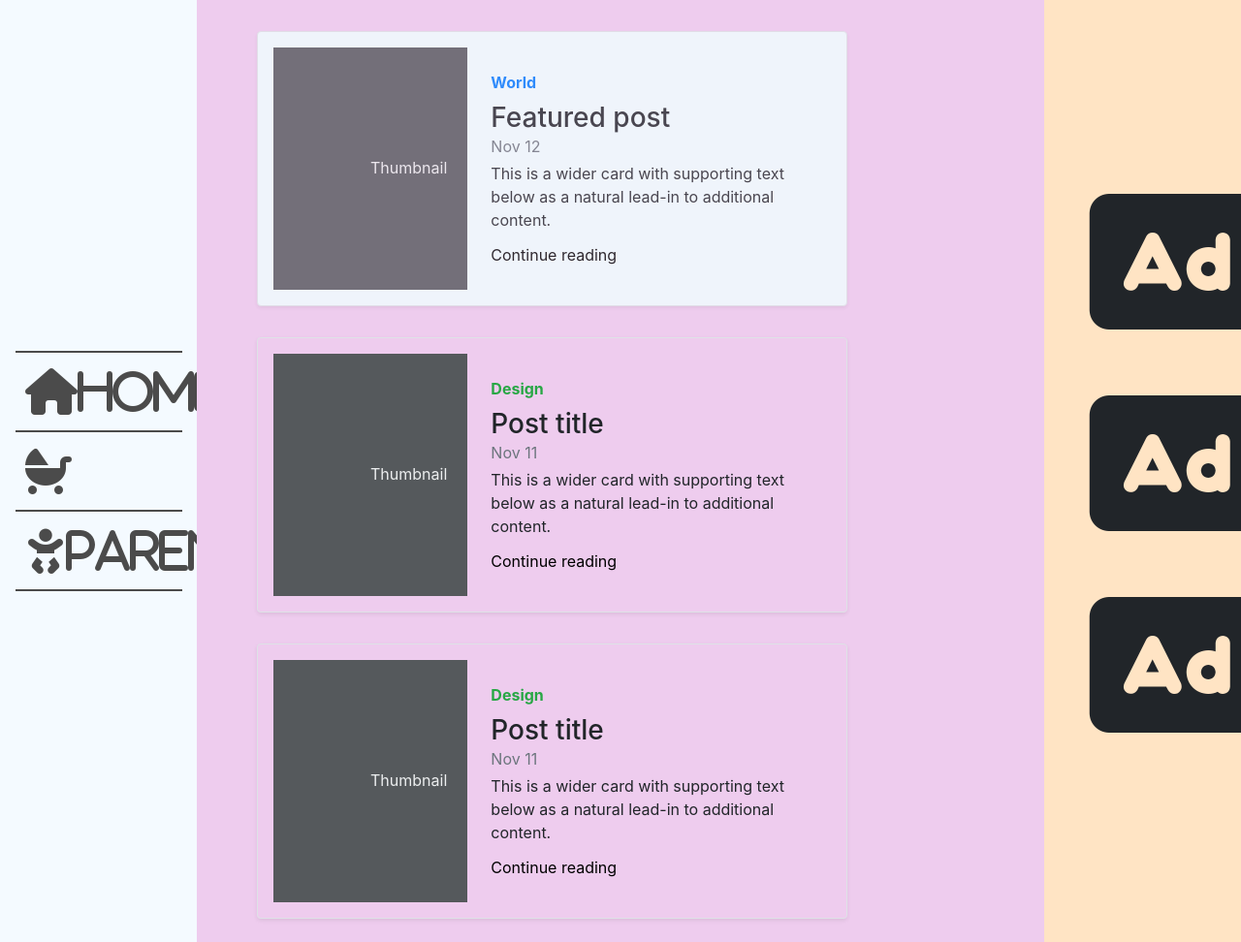
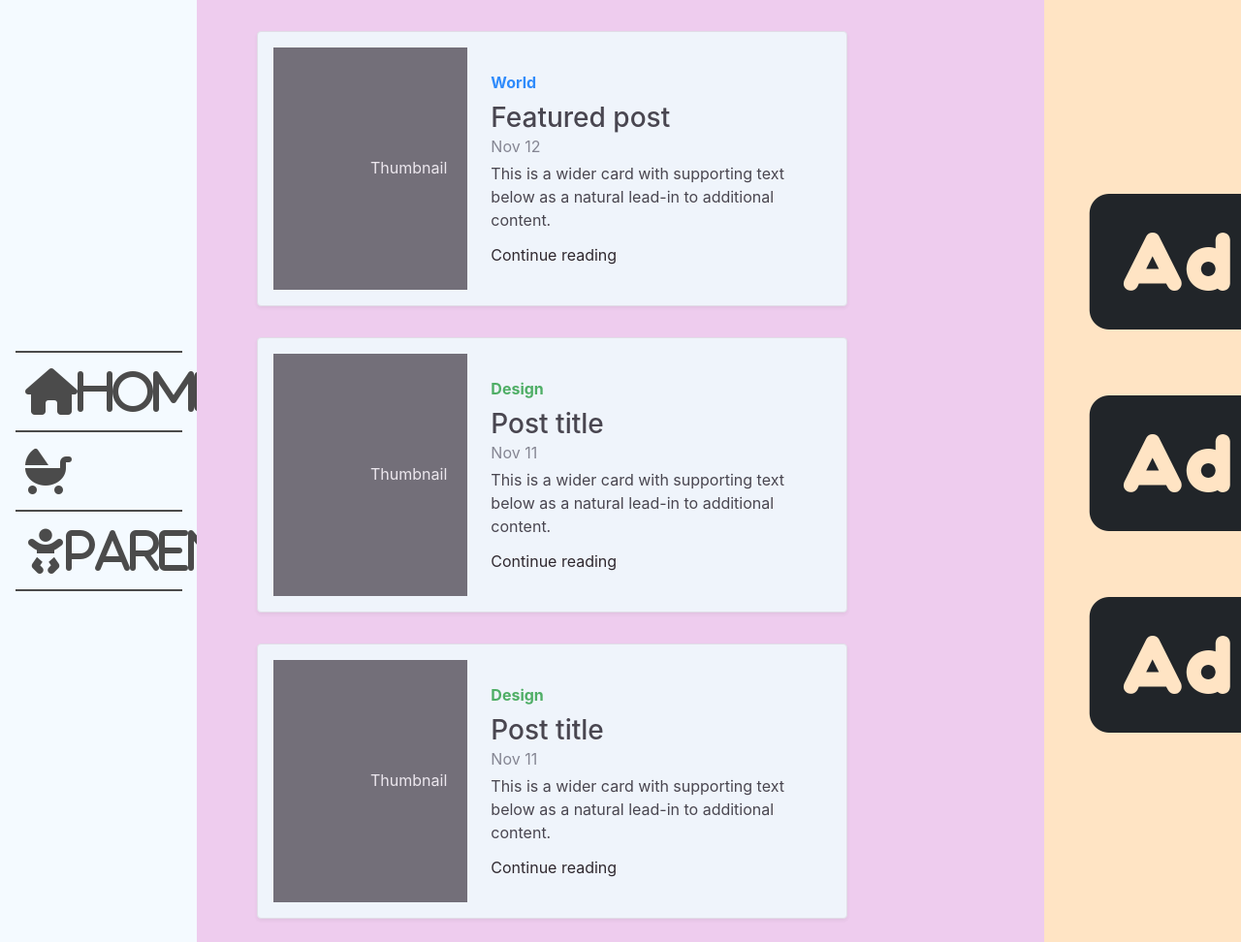
Before and after one commit to SWCousins/SoothingStart, a plain HTML site: page index.html in a window 1280 px wide. Shown: the top 972 px of the page at 97% size. Drawn offline with nearby package versions, Linux system fonts and the light colour scheme.

Commit message:
Applied new class `post`
feat: Applied new class `post`

Applied the new `post` class to all stub posts

```diff
--- a/index.html
+++ b/index.html
@@ -54,7 +54,7 @@
 
 
     <div class="col-md-10">
-      <div class="row no-gutters border rounded overflow-hidden flex-md-row mb-4 shadow-sm h-md-250 position-relative">
+      <div class="row no-gutters border rounded overflow-hidden flex-md-row mb-4 shadow-sm h-md-250 position-relative post">
           <div class="col-auto d-none d-lg-block">
             <svg class="bd-placeholder-img" width="200" height="250" xmlns="http://www.w3.org/2000/svg" preserveAspectRatio="xMidYMid slice" focusable="false" role="img" aria-label="Placeholder: Thumbnail">
                     <title>Placeholder</title>
@@ -74,7 +74,7 @@
     </div>
 
     <div class="col-md-10">
-      <div class="row no-gutters border rounded overflow-hidden flex-md-row mb-4 shadow-sm h-md-250 position-relative">
+      <div class="row no-gutters border rounded overflow-hidden flex-md-row mb-4 shadow-sm h-md-250 position-relative post">
           <div class="col-auto d-none d-lg-block">
             <svg class="bd-placeholder-img" width="200" height="250" xmlns="http://www.w3.org/2000/svg" preserveAspectRatio="xMidYMid slice" focusable="false" role="img" aria-label="Placeholder: Thumbnail">
                     <title>Placeholder</title>
```
